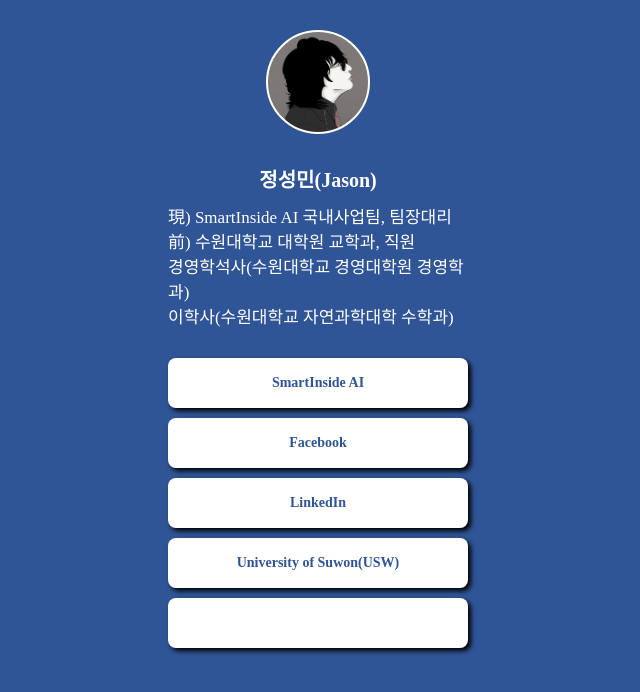
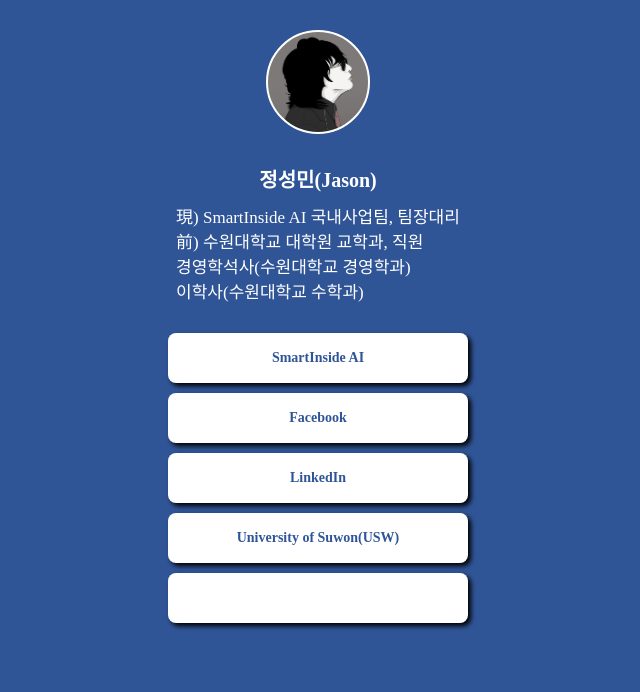
Before and after one commit to Seongminjung1993/profile, a plain HTML site: page index.html in a window 1280 px wide. Shown: the whole page, without its empty margins (322-962 px from the left). Drawn offline with Linux system fonts and the light colour scheme; a web font is replaced by a local one.

Commit message:
Update index.html

```diff
--- a/index.html
+++ b/index.html
@@ -76,8 +76,8 @@
         <p class="sub">
             現) SmartInside AI 국내사업팀, 팀장대리<br>
             前) 수원대학교 대학원 교학과, 직원<br>
-            경영학석사(수원대학교 경영대학원 경영학과)<br>
-            이학사(수원대학교 자연과학대학 수학과)<br>
+            경영학석사(수원대학교 경영학과)<br>
+            이학사(수원대학교 수학과)<br>
         </p>
         <a target="_blank" href="https://smartinside.ai/">SmartInside AI</a>
         <a target="_blank" href="https://www.facebook.com/">Facebook</a>
```
